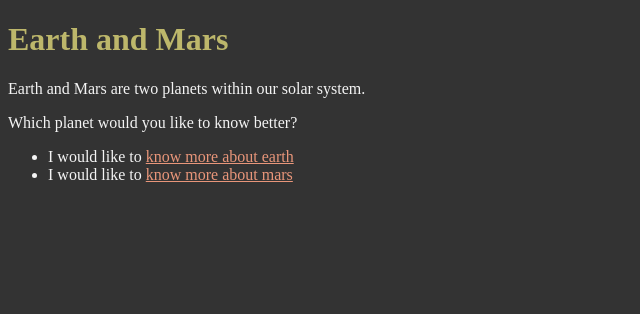
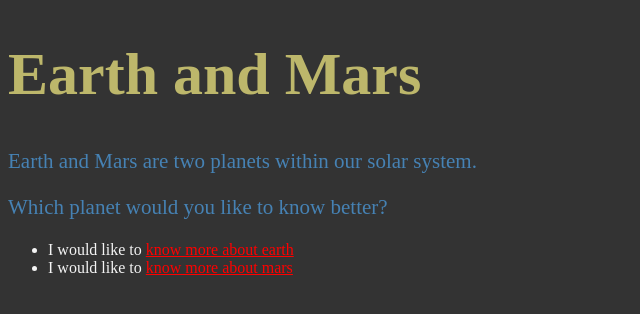
Before and after one commit to ShawnGeorge03/Learn-HTML-CSS, a plain HTML site: page Lesson 11/index.html in a window 1280 px wide. Shown: the whole page, without its empty margins (0-640 px from the left). Drawn offline with Linux system fonts and the light colour scheme.

Commit message:
Lesson 11 extra

```diff
--- a/Lesson 11/index.html
+++ b/Lesson 11/index.html
@@ -1,9 +1,25 @@
 <!DOCTYPE html>
 <html>
+
 <head>
     <title>All about Earth and Mars</title>
     <link href="css/style.css" rel="stylesheet">
+    <style>
+        h1 {
+            font-size: 60px;
+        }
+
+        p {
+            font-size: 21px;
+            color: steelblue;
+        }
+
+        a {
+            color: red;
+        }
+    </style>
 </head>
+
 <body>
     <h1>Earth and Mars</h1>
     <p>Earth and Mars are two planets within our solar system.</p>
@@ -13,4 +29,5 @@
         <li>I would like to <a href="mars.html">know more about mars</a></li>
     </ul>
 </body>
+
 </html>
```
Lines whose indentation alone changed are shown as unchanged.
